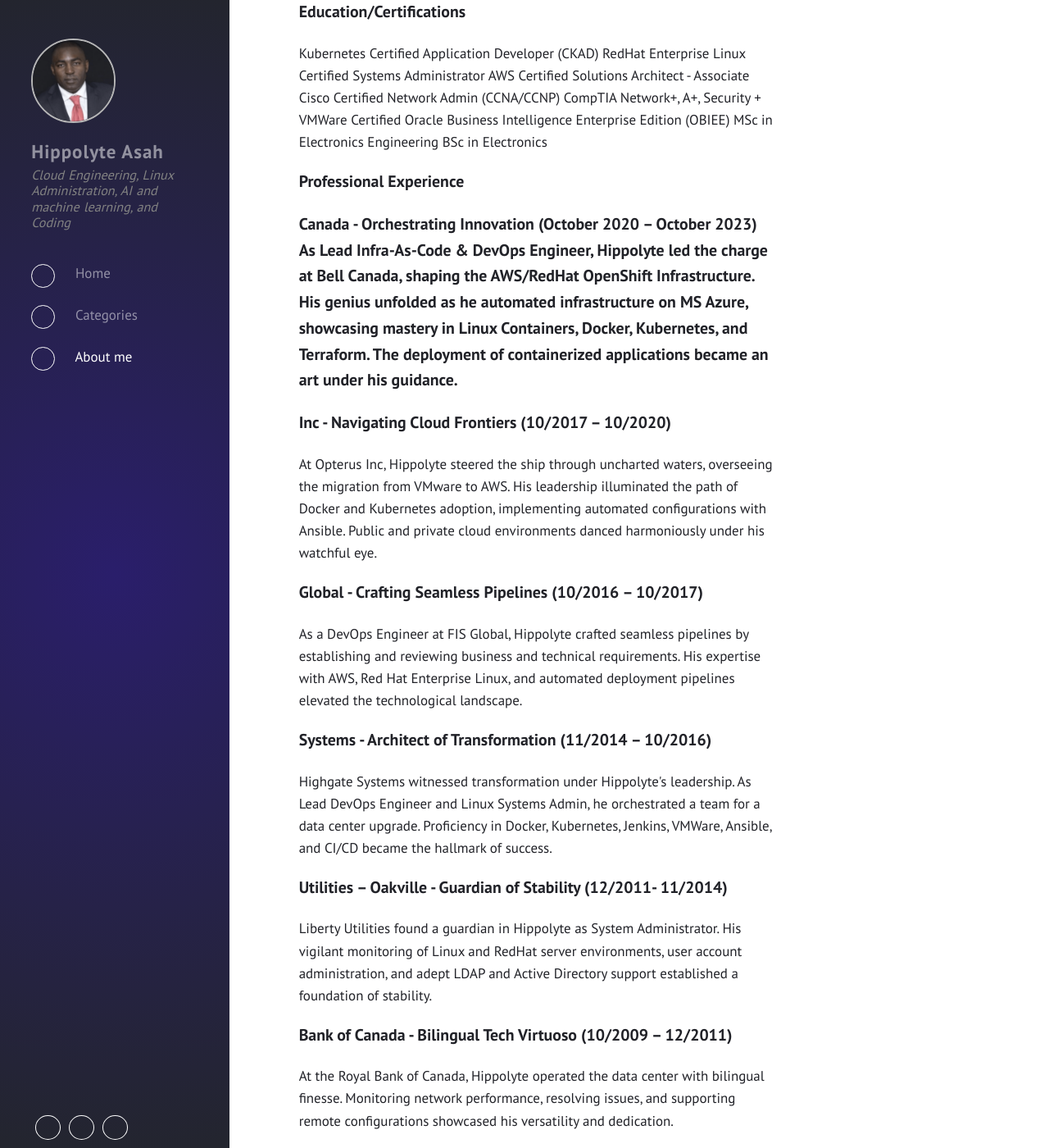
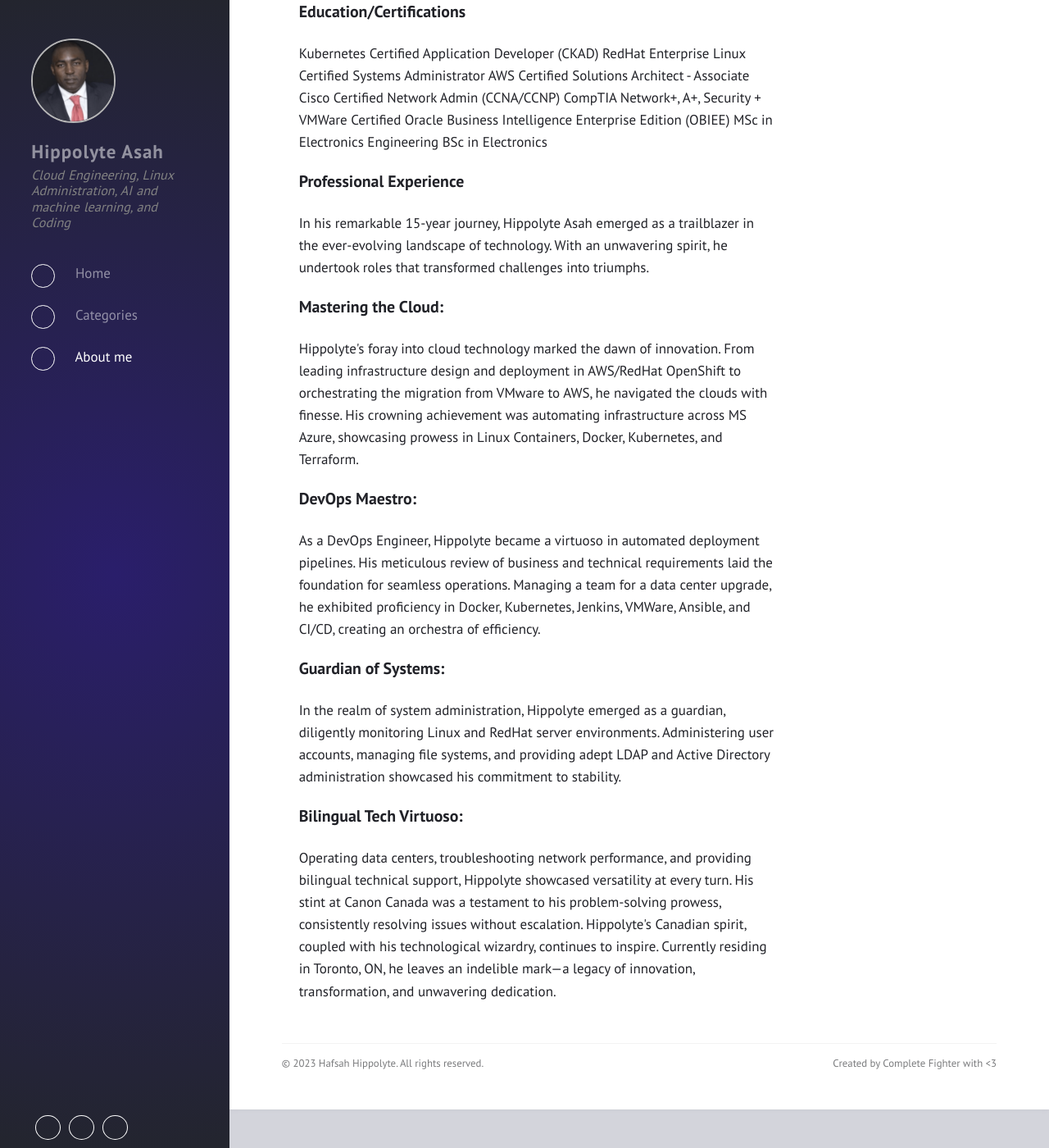
Before and after one commit to hfasah/hfasah.github.io, a Jekyll site: the page built from about.html, in a window 1280 px wide and 1400 px high, scrolled down 769 px. Shown: the whole window at 82% size. Built offline with Jekyll 4.4.1, drawn with Linux system fonts in a browser that asks for light colours; some of the changed text lies outside the part shown.

Commit message:
Update about.html

```diff
--- a/_includes/about.html
+++ b/_includes/about.html
@@ -29,28 +29,21 @@
 MSc in Electronics Engineering
 BSc in Electronics
 <h3>Professional Experience</h3>
-<h3> Canada - Orchestrating Innovation (October 2020 – October 2023)
-As Lead Infra-As-Code & DevOps Engineer, Hippolyte led the charge at Bell Canada, shaping the AWS/RedHat OpenShift Infrastructure. His genius unfolded as he automated infrastructure on MS Azure, showcasing mastery in Linux Containers, Docker, Kubernetes, and Terraform. The deployment of containerized applications became an art under his guidance.
+In his remarkable 15-year journey, Hippolyte Asah emerged as a trailblazer in the ever-evolving landscape of technology. With an unwavering spirit, he undertook roles that transformed challenges into triumphs.
 
-<h3> Inc - Navigating Cloud Frontiers (10/2017 – 10/2020)</h3>
-At Opterus Inc, Hippolyte steered the ship through uncharted waters, overseeing the migration from VMware to AWS. His leadership illuminated the path of Docker and Kubernetes adoption, implementing automated configurations with Ansible. Public and private cloud environments danced harmoniously under his watchful eye.
+<h3> Mastering the Cloud:</h3>
+Hippolyte's foray into cloud technology marked the dawn of innovation. From leading infrastructure design and deployment in AWS/RedHat OpenShift to orchestrating the migration from VMware to AWS, he navigated the clouds with finesse. His crowning achievement was automating infrastructure across MS Azure, showcasing prowess in Linux Containers, Docker, Kubernetes, and Terraform.
 
-<h3> Global - Crafting Seamless Pipelines (10/2016 – 10/2017)</h3>
-As a DevOps Engineer at FIS Global, Hippolyte crafted seamless pipelines by establishing and reviewing business and technical requirements. His expertise with AWS, Red Hat Enterprise Linux, and automated deployment pipelines elevated the technological landscape.
+<h3>DevOps  Maestro:</h3>
+As a DevOps Engineer, Hippolyte became a virtuoso in automated deployment pipelines. His meticulous review of business and technical requirements laid the foundation for seamless operations. Managing a team for a data center upgrade, he exhibited proficiency in Docker, Kubernetes, Jenkins, VMWare, Ansible, and CI/CD, creating an orchestra of efficiency.
 
-<h3> Systems - Architect of Transformation (11/2014 – 10/2016)</h3>
-Highgate Systems witnessed transformation under Hippolyte's leadership. As Lead DevOps Engineer and Linux Systems Admin, he orchestrated a team for a data center upgrade. Proficiency in Docker, Kubernetes, Jenkins, VMWare, Ansible, and CI/CD became the hallmark of success.
+<h3> Guardian of Systems:</h3>
+In the realm of system administration, Hippolyte emerged as a guardian, diligently monitoring Linux and RedHat server environments. Administering user accounts, managing file systems, and providing adept LDAP and Active Directory administration showcased his commitment to stability.
 
-<h3> Utilities – Oakville - Guardian of Stability (12/2011- 11/2014)</h3>
-Liberty Utilities found a guardian in Hippolyte as System Administrator. His vigilant monitoring of Linux and RedHat server environments, user account administration, and adept LDAP and Active Directory support established a foundation of stability.
+<h3> Bilingual Tech Virtuoso:</h3>
+Operating data centers, troubleshooting network performance, and providing bilingual technical support, Hippolyte showcased versatility at every turn. His stint at Canon Canada was a testament to his problem-solving prowess, consistently resolving issues without escalation.
 
-<h3> Bank of Canada - Bilingual Tech Virtuoso (10/2009 – 12/2011)</h3>
-At the Royal Bank of Canada, Hippolyte operated the data center with bilingual finesse. Monitoring network performance, resolving issues, and supporting remote configurations showcased his versatility and dedication.
-
-<h3> Canada - Troubleshooter Extraordinaire (04/2008 – 10/2009)</h3>
-In the role of Bilingual Technical Analyst at Canon Canada, Hippolyte emerged as a troubleshooter extraordinaire. His technical acumen and unwavering commitment led to the resolution of countless issues, earning him admiration.
-
-Hippolyte Asah, a Canadian citizen residing  in Toronto, ON, has not only left his mark on every organization but has also woven a tale of innovation, leadership, and unwavering dedication in the vibrant tapestry of DevOps.
+Hippolyte's Canadian spirit, coupled with his technological wizardry, continues to inspire. Currently residing in Toronto, ON, he leaves an indelible mark—a legacy of innovation, transformation, and unwavering dedication.
           </p>
 
 
```
